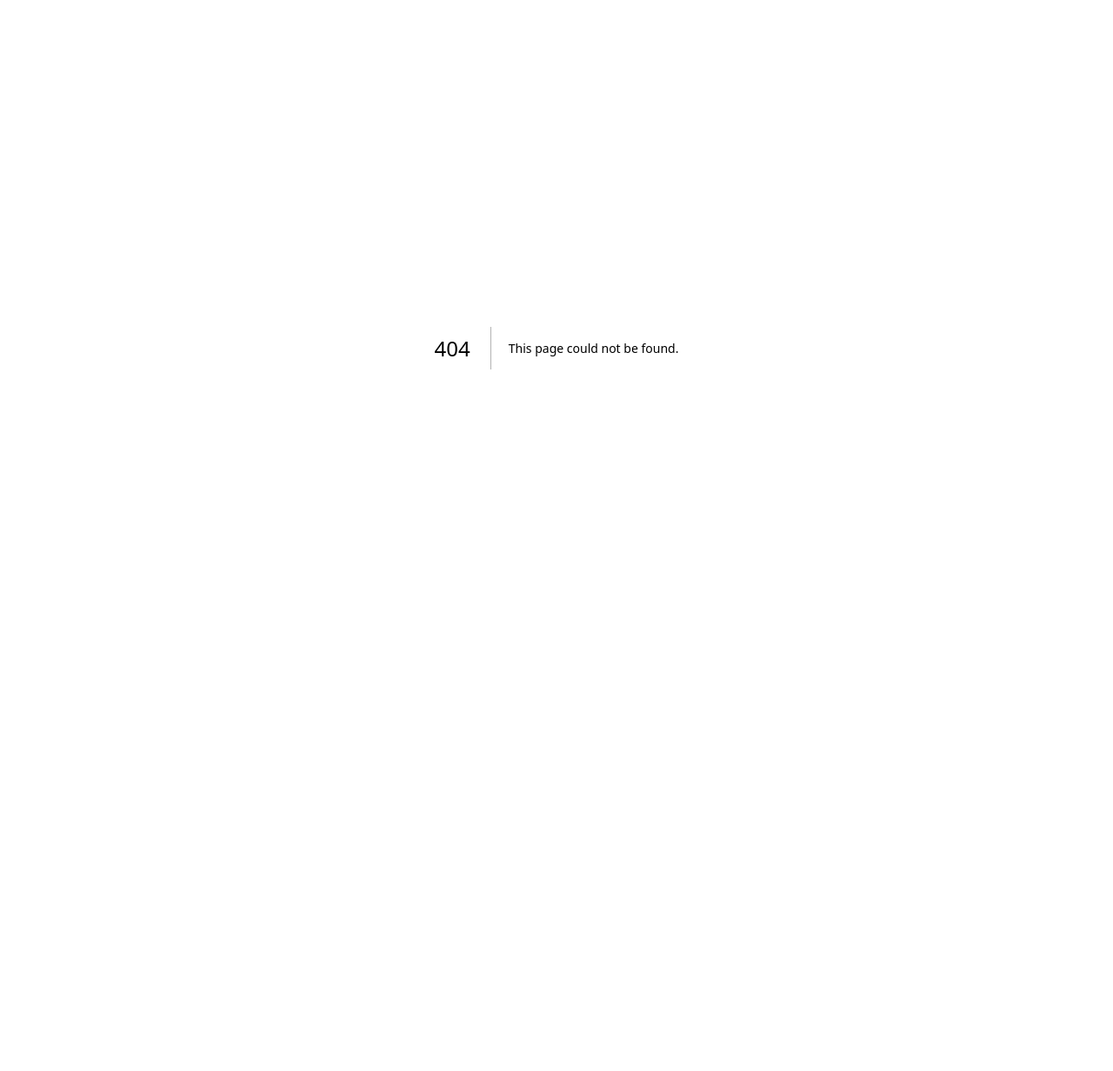
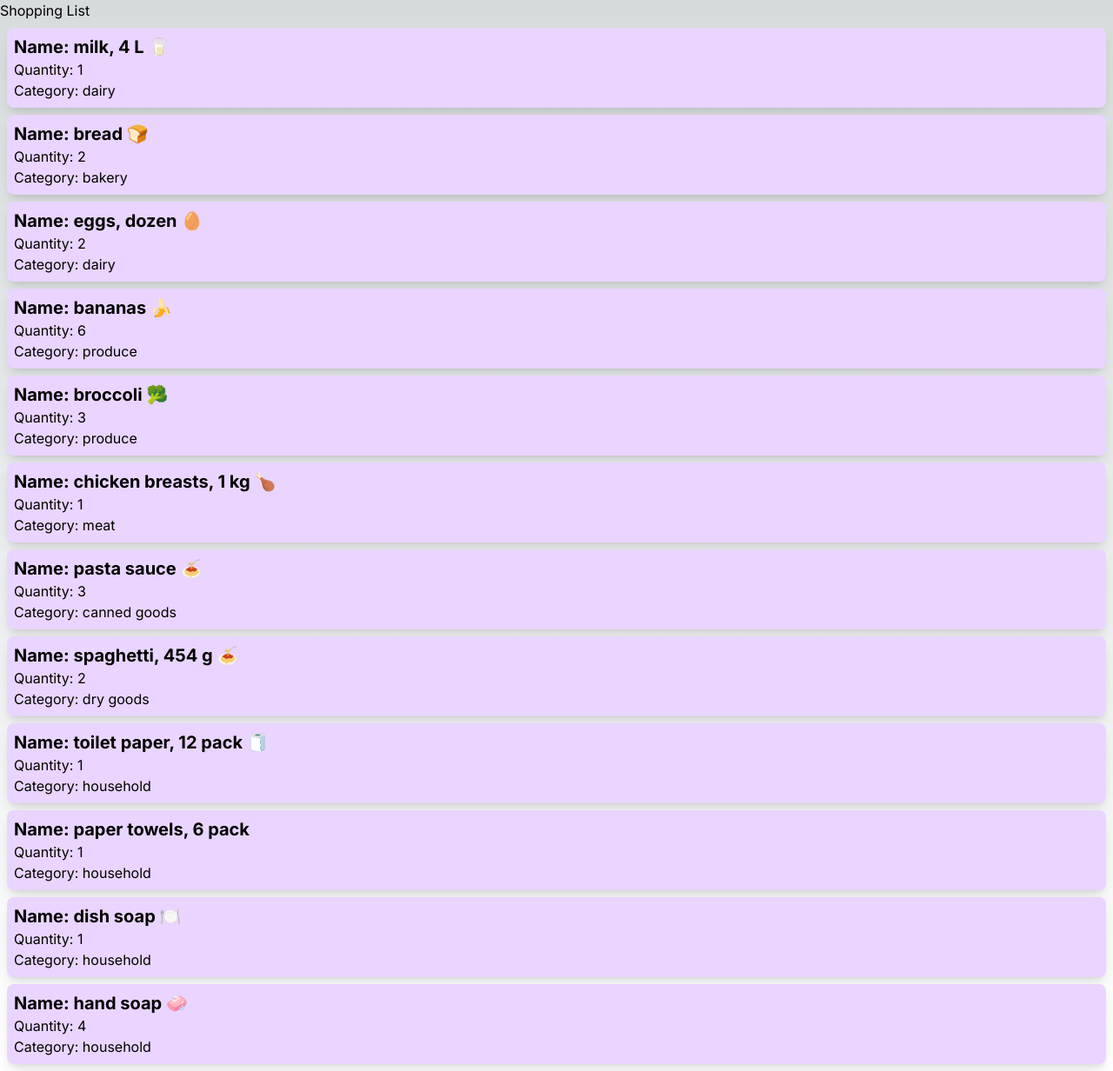
Before and after one commit to Koulant/cprg306-assignments, a Next.js app: page /week3 in a window 1280 px wide. Before the commit this address had no page. Shown: the whole page at 87% size. Before the commit the page ends 800 px from the top, so only its background shows below. Built offline with nearby package versions, Linux system fonts and the light colour scheme.

Commit message:
Week 3 Assignment
Complete

```diff
--- a/app/layout.js
+++ b/app/layout.js
@@ -4,7 +4,7 @@ import { Inter } from 'next/font/google'
 const inter = Inter({ subsets: ['latin'] })
 
 export const metadata = {
-  title: 'Create Next App',
+  title: 'Shopping List',
   description: 'Generated by create next app',
 }
 
--- a/app/page.js
+++ b/app/page.js
@@ -15,6 +15,11 @@ export default function Page() {
               Week 2
             </Link>
           </li>
+          <li>
+          <Link href="/week3">
+              Week 3
+            </Link>
+          </li>
         </ul>
       </div>
     </main>
--- /dev/null
+++ b/app/week3/item-list.js
@@ -0,0 +1,143 @@
+//Create a functional component named ItemList. Inside this component, copy paste the following item objects each with name, quantity, and category properties.
+//Render these items using the Item component you just created, passing item data as props.
+
+import Item from "./item";
+
+export default function ItemList() {
+    const item1 = {
+        name: "milk, 4 L 🥛",
+        quantity: 1,
+        category: "dairy",
+      };
+
+      const item2 = {
+        name: "bread 🍞",
+        quantity: 2,
+        category: "bakery",
+      };
+
+      const item3 = {
+        name: "eggs, dozen 🥚",
+        quantity: 2,
+        category: "dairy",
+      };
+
+      const item4 = {
+        name: "bananas 🍌",
+        quantity: 6,
+        category: "produce",
+      };
+
+      const item5 = {
+        name: "broccoli 🥦",
+        quantity: 3,
+        category: "produce",
+      };
+
+      const item6 = {
+        name: "chicken breasts, 1 kg 🍗",
+        quantity: 1,
+        category: "meat",
+      };
+
+      const item7 = {
+        name: "pasta sauce 🍝",
+        quantity: 3,
+        category: "canned goods",
+      };
+
+      const item8 = {
+        name: "spaghetti, 454 g 🍝",
+        quantity: 2,
+        category: "dry goods",
+      };
+
+      const item9 = {
+        name: "toilet paper, 12 pack 🧻",
+        quantity: 1,
+        category: "household",
+      };
+
+      const item10 = {
+        name: "paper towels, 6 pack",
+        quantity: 1,
+        category: "household",
+      };
+
+      const item11 = {
+        name: "dish soap 🍽️",
+        quantity: 1,
+        category: "household",
+      };
+
+      const item12 = {
+        name: "hand soap 🧼",
+        quantity: 4,
+        category: "household",
+      };
+
+      return (
+        <>
+            <Item
+                name = {item1.name}
+                quantity = {item1.quantity}
+                category = {item1.category} >
+            </Item>
+            <Item
+                name = {item2.name}
+                quantity = {item2.quantity}
+                category = {item2.category} >
+            </Item>
+            <Item
+                name = {item3.name}
+                quantity = {item3.quantity}
+                category = {item3.category} >
+            </Item>
+            <Item
+                name = {item4.name}
+                quantity = {item4.quantity}
+                category = {item4.category} >
+            </Item>
+            <Item
+                name = {item5.name}
+                quantity = {item5.quantity}
+                category = {item5.category} >
+            </Item>
+            <Item
+                name = {item6.name}
+                quantity = {item6.quantity}
+                category = {item6.category} >
+            </Item>
+            <Item
+                name = {item7.name}
+                quantity = {item7.quantity}
+                category = {item7.category} >
+            </Item>
+            <Item
+                name = {item8.name}
+                quantity = {item8.quantity}
+                category = {item8.category} >
+            </Item>
+            <Item
+                name = {item9.name}
+                quantity = {item9.quantity}
+                category = {item9.category} >
+            </Item>
+            <Item
+                name = {item10.name}
+                quantity = {item10.quantity}
+                category = {item10.category} >
+            </Item>
+            <Item
+                name = {item11.name}
+                quantity = {item11.quantity}
+                category = {item11.category} >
+            </Item>
+            <Item
+                name = {item12.name}
+                quantity = {item12.quantity}
+                category = {item12.category} >
+            </Item>
+        </>
+    );
+};
--- /dev/null
+++ b/app/week3/item.js
@@ -0,0 +1,18 @@
+//Building an item component which accepts name, quantity, and category as props and displays them in a list item element.
+//Style using Tailwind CSS
+
+export default function Item({name, quantity, category}) {
+    return (
+        <div>
+            <div>
+                <ul>
+                    <li className="bg-purple-200 p-2 m-2 rounded-lg shadow-lg">
+                    <div className="font-bold text-black text-xl">Name: {name}</div>
+                    <div className="text-black">Quantity: {quantity}</div>
+                    <div className="text-black">Category: {category}</div>
+                    </li>
+                </ul>
+            </div>
+        </div>
+    )
+};
--- /dev/null
+++ b/app/week3/page.js
@@ -0,0 +1,13 @@
+//Create a functional component named Page that returns a main element wrapped around an h1 "Shopping List" header and the ItemList component.
+//Use Tailwind classes for styling.
+import React from "react";
+import ItemList from "./item-list";
+
+export default function Page() {
+    return(
+        <main>
+            <h1>Shopping List</h1>
+            <ItemList/>
+        </main>
+    )
+}
```
